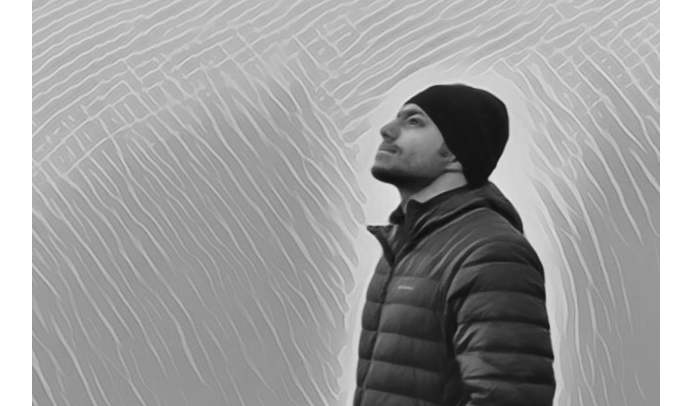
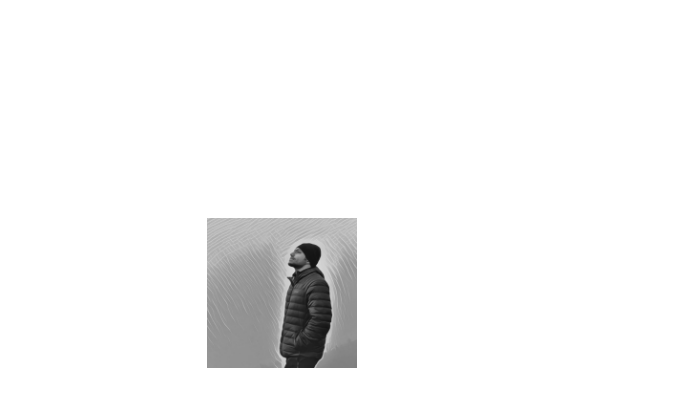
Before and after one commit to harry671003/harry671003.github.io, a plain HTML site: page index.html in a window 1280 px wide. Shown: the top 406 px of the page, without its empty margins (358-1049 px from the left). Drawn offline with Linux system fonts and the light colour scheme.

Commit message:
Update style.css

```diff
--- a/css/style.css
+++ b/css/style.css
@@ -44,6 +44,10 @@
     padding: 0;
 }
 
+#face img {
+    width: 150px;
+}
+
 #links > ul {
     list-style: none;
     text-align: center;
```
